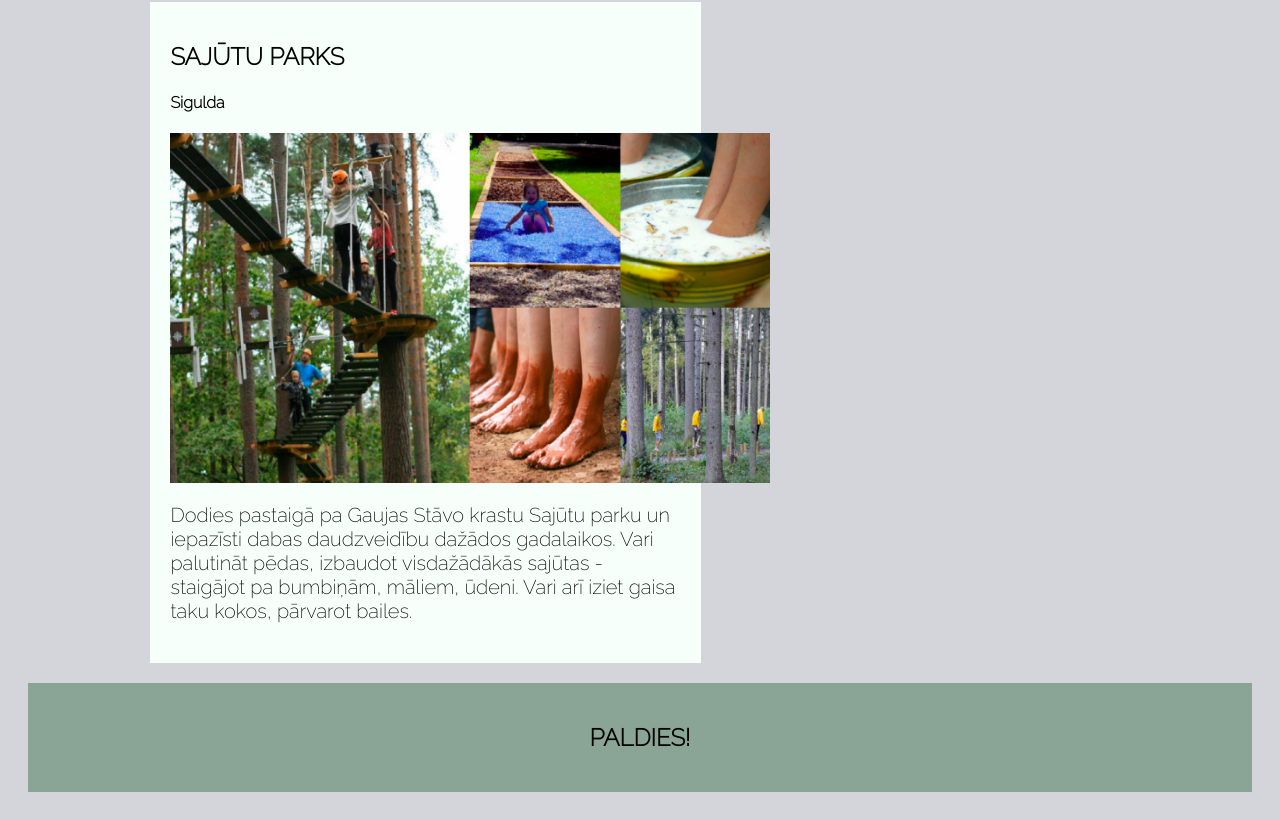
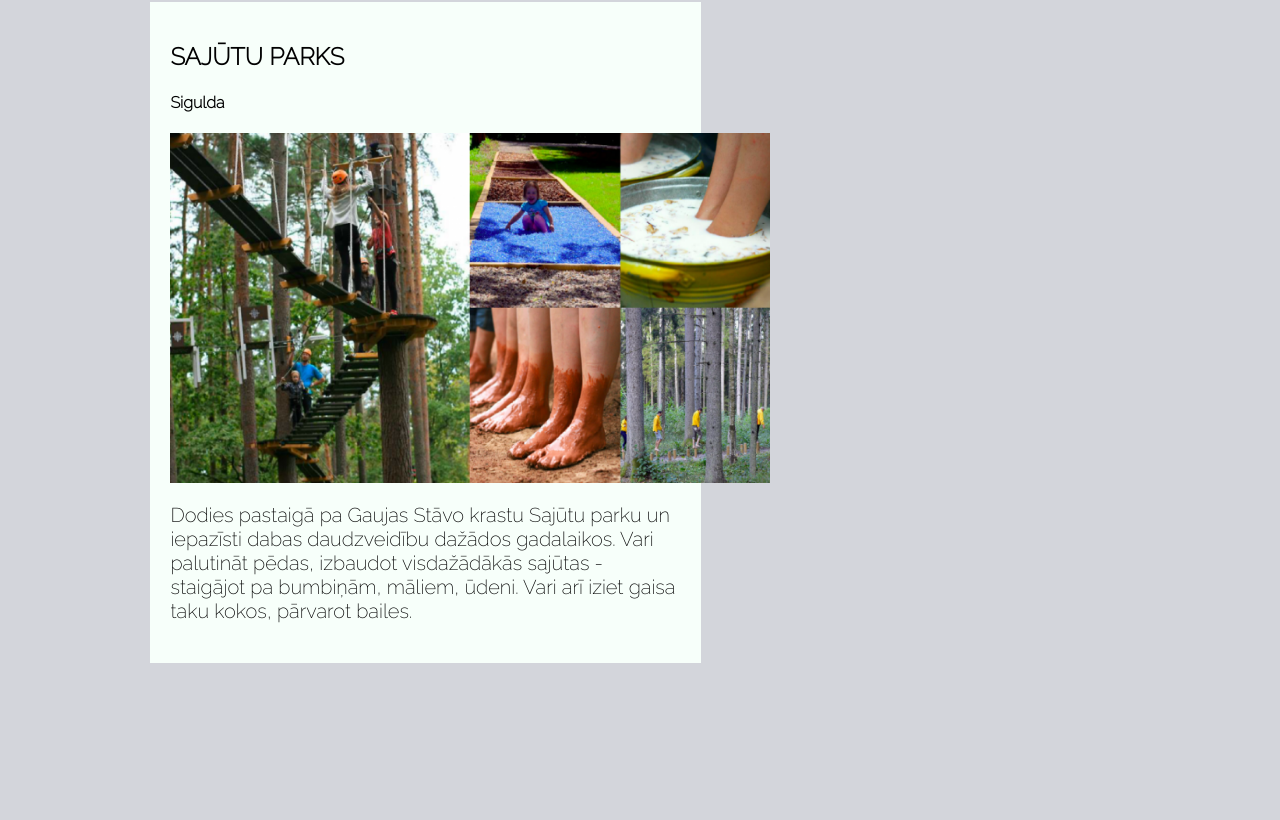
Before and after one commit to DianaNamniece/Bloga-lapa, a plain HTML site: page index.html in a window 1280 px wide. Shown: the part 3305-4125 px from the top of the page. After the commit the page ends 3996 px from the top, so only its background shows below. Drawn offline with Linux system fonts and the light colour scheme.

Commit message:
Update index.html

```diff
--- a/index.html
+++ b/index.html
@@ -68,9 +68,6 @@
   </div>
 </div>
 
-<div class="footer">
-  <h2>PALDIES!</h2>
-</div>
 
 </body>
 </html>
```
